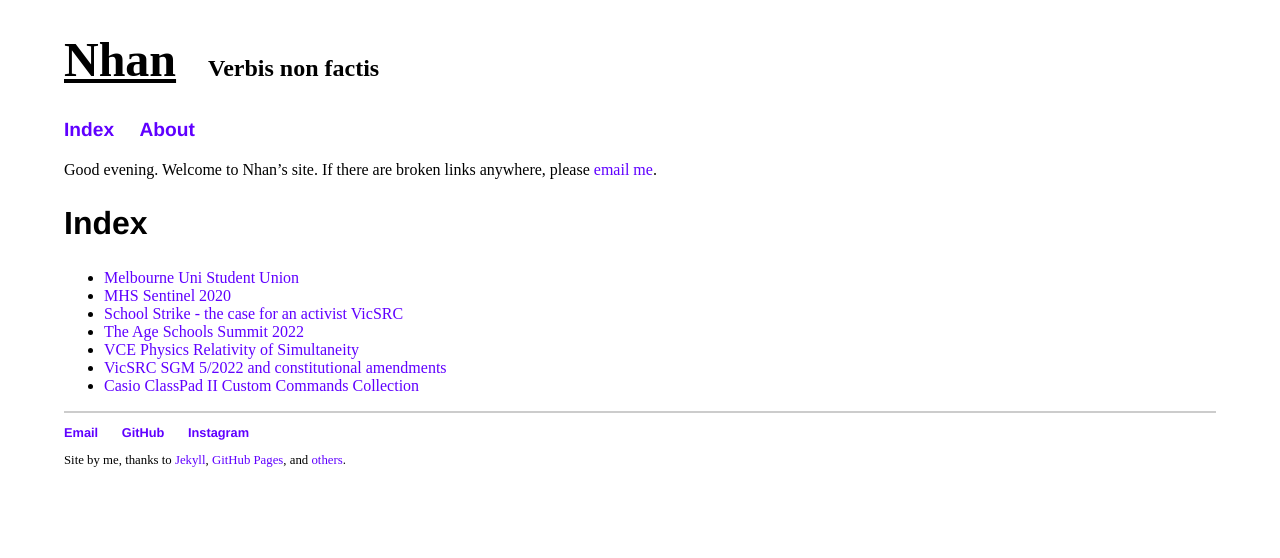
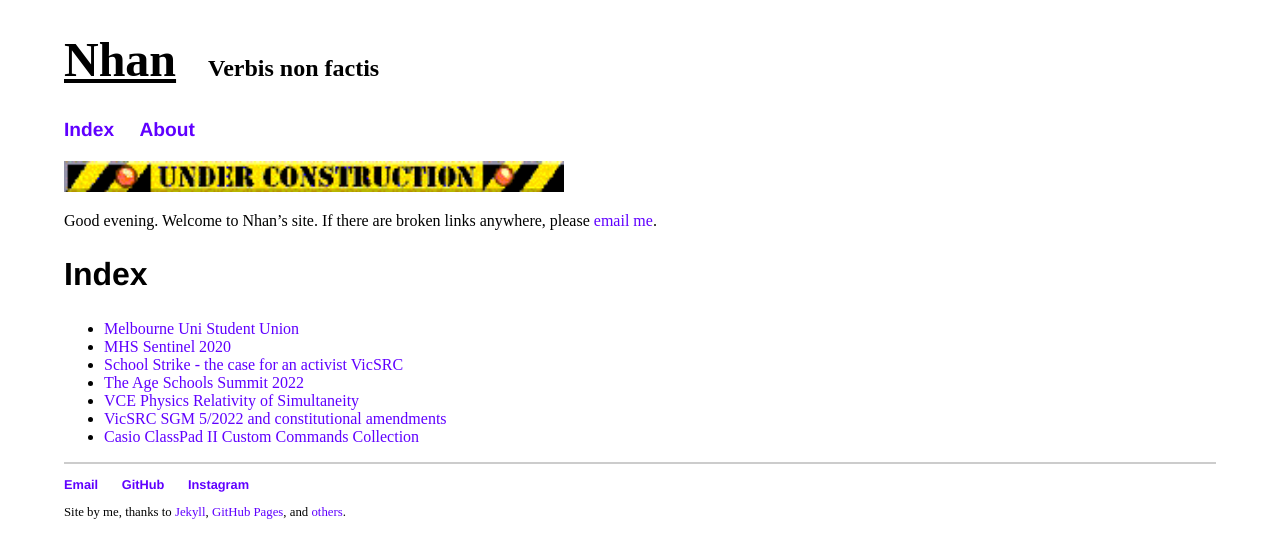
Before and after one commit to nhtnhanbn/nhtnhanbn.github.io, a Jekyll site: the page built from index.md, in a window 1280 px wide. Shown: the top 558 px of the page. Built offline with Jekyll 4.4.1, drawn with Linux system fonts in a browser that asks for light colours.

Commit message:
Add construction banner to Index page

```diff
--- a/index.md
+++ b/index.md
@@ -1,6 +1,8 @@
 ---
 title: Nhan
 ---
+
+<img alt="Under construction" src="/files/underconstruction.gif">
 
 Good evening. Welcome to Nhan's site. If there are broken links anywhere, please [email me](mailto:nhtnhanbn@gmail.com).
 
```
Also changed, not shown: files/underconstruction.gif (added).
